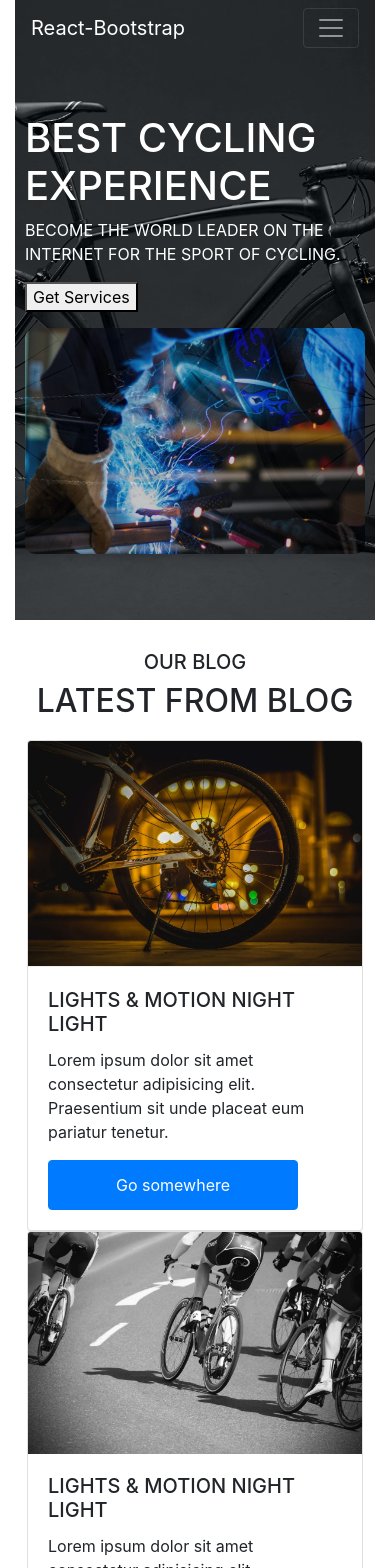
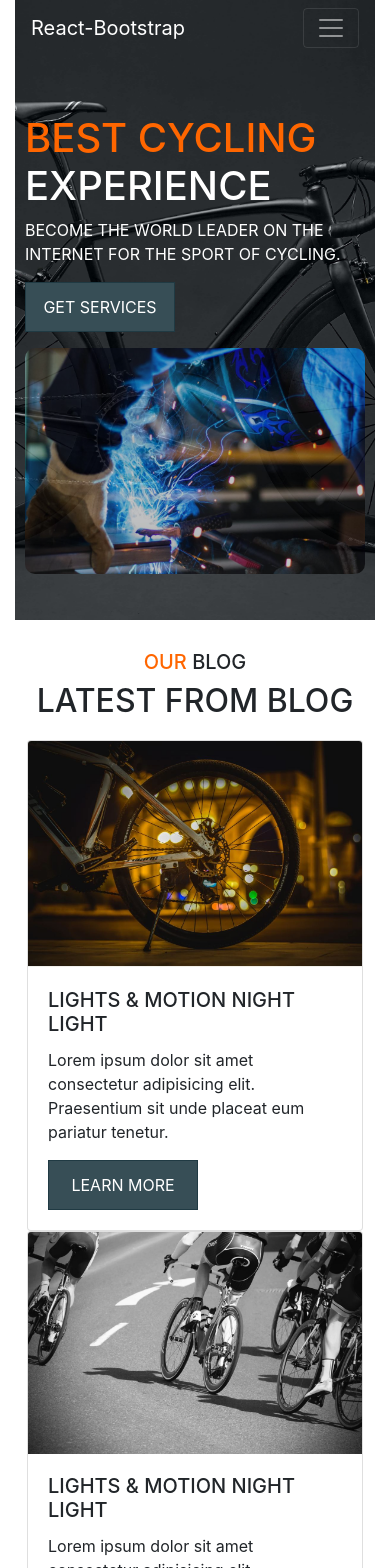
Before and after one commit to rjmahfuztech/road-riders, a React (Create React App) app: page / in a window 390 px wide. Shown: the top 1568 px of the page. Built offline with nearby package versions, Linux system fonts and the light colour scheme.

Commit message:
more added

```diff
--- /dev/null
+++ b/src/components/Home/Blog/Blog.css
@@ -0,0 +1,3 @@
+.color{
+    color: #f60;
+}
--- a/src/components/Home/Blog/Blog.js
+++ b/src/components/Home/Blog/Blog.js
@@ -1,4 +1,5 @@
 import React from 'react';
+import './Blog.css';
 import blog1 from '../../../images/blog1.JPG';
 import blog2 from '../../../images/blog2.JPG';
 import blog3 from '../../../images/blog3.JPG';
@@ -26,8 +27,8 @@ const Blog = () => {
     return (
         <div>
             <div className="margin text-center">
-                <h5>OUR BLOG</h5>
-                <h2>LATEST FROM BLOG</h2>
+                <h5 className="h5-color"><span className="color">OUR</span> BLOG</h5>
+                <h2 className="">LATEST FROM BLOG</h2>
             </div>
             <div className="d-flex justify-content-center">
                 <div className="row">
--- a/src/components/Home/BlogInfo/BlogInfo.js
+++ b/src/components/Home/BlogInfo/BlogInfo.js
@@ -1,5 +1,5 @@
 import React from 'react';
-import { Button, Card } from 'react-bootstrap';
+import { Card } from 'react-bootstrap';
 
 const BlogInfo = ({ blog }) => {
     const { title, img, background } = blog;
@@ -11,8 +11,10 @@ const BlogInfo = ({ blog }) => {
                     <Card.Title>{title}</Card.Title>
                     <Card.Text>
                         Lorem ipsum dolor sit amet consectetur adipisicing elit. Praesentium sit unde placeat eum pariatur tenetur.
-                </Card.Text>
-                    <Button variant="primary">Go somewhere</Button>
+                    </Card.Text>
+                    <div className="btn-bg-color">
+                        <button className="btn text-white btn-style">LEARN MORE</button>
+                    </div>
                 </Card.Body>
             </Card>
         </div>
--- a/src/components/Home/HeaderMain/HeaderMain.css
+++ b/src/components/Home/HeaderMain/HeaderMain.css
@@ -3,20 +3,21 @@
     opacity: 0.7;
 }
 
-.btn {
-    line-height: 50px;
+.btn-bg-color {
+  background-color: #203A43;
+  display: inline-block;
+}
+.btn{
     height: 50px;
     text-align: center;
-    width: 250px;
-    cursor: pointer;
+    width: 200px;
   }
-
-.btn-three {
+.btn-style {
     color: #FFF;
     transition: all 0.5s;
     position: relative;
   }
-  .btn-three::before {
+  .btn-style::before {
     content: '';
     position: absolute;
     top: 0;
@@ -27,11 +28,11 @@
     background-color: rgba(255,255,255,0.1);
     transition: all 0.3s;
   }
-  .btn-three:hover::before {
+  .btn-style:hover::before {
     opacity: 0 ;
     transform: scale(0.5,0.5);
   }
-  .btn-three::after {
+  .btn-style::after {
     content: '';
     position: absolute;
     top: 0;
@@ -40,11 +41,11 @@
     height: 100%;
     z-index: 1;
     opacity: 0;
-    transition: all 0.3s;
+    transition: all 0.4s;
     border: 1px solid rgba(255,255,255,0.5);
     transform: scale(1.2,1.2);
   }
-  .btn-three:hover::after {
+  .btn-style:hover::after {
     opacity: 1;
     transform: scale(1,1);
   }
@@ -68,4 +69,9 @@
     .margin{
         margin: 30px 0 20px 0;
     }
+    .btn{
+      height: 50px;
+      text-align: center;
+      width: 150px;
+    }
 }
--- a/src/components/Home/HeaderMain/HeaderMain.js
+++ b/src/components/Home/HeaderMain/HeaderMain.js
@@ -6,9 +6,11 @@ const HeaderMain = () => {
     return (
         <div className="row d-flex mt-5 header-main-container align-items-center">
             <div className="col-md-5 offset-md-1 mb-3 text-white">
-                <h1>BEST CYCLING EXPERIENCE</h1>
+                <h1><span className="color">BEST CYCLING</span> EXPERIENCE</h1>
                 <p>BECOME THE WORLD LEADER ON THE INTERNET FOR THE SPORT OF CYCLING.</p>
-                <button className="button button-style">Get Services</button>
+                <div className="btn-bg-color">
+                    <button className="btn text-white btn-style">GET SERVICES</button>
+                </div>
             </div>
             <div className="col-md-5 image-style">
                 <img src={buildCycle} className="img-fluid w-100" alt="" />
```
